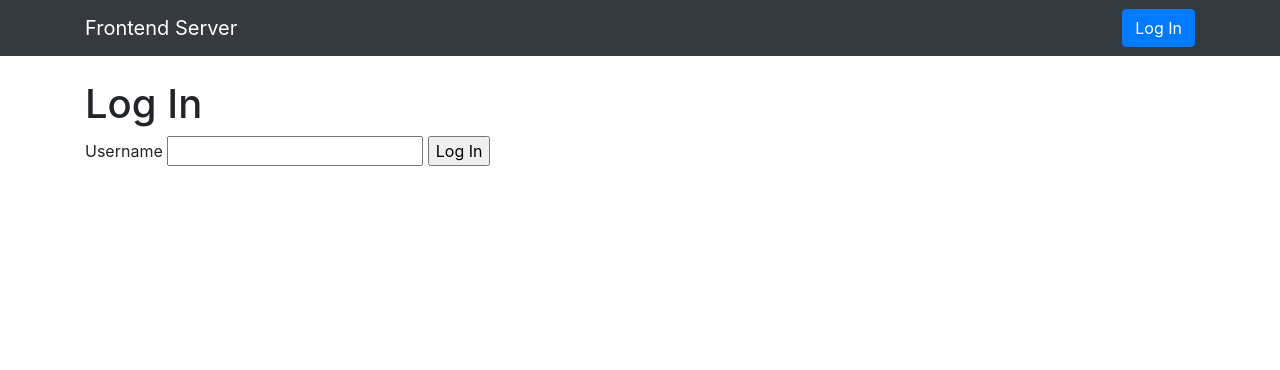
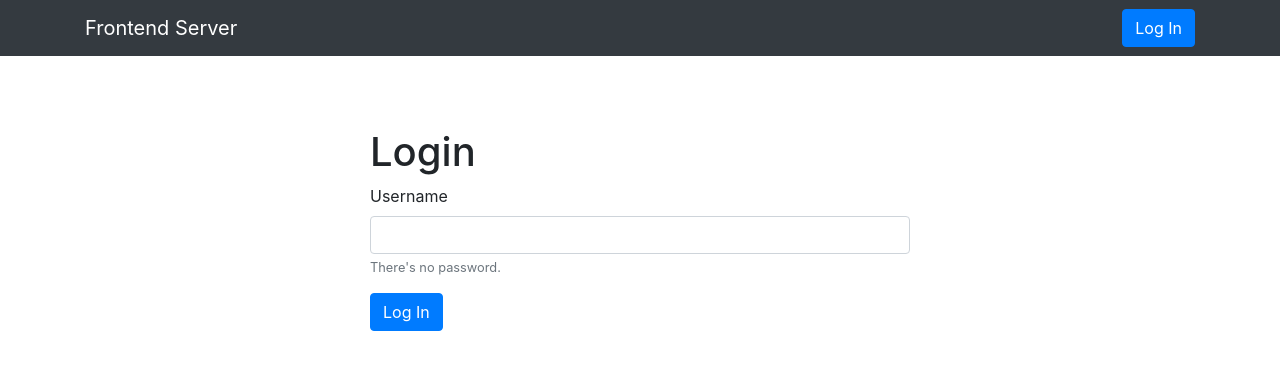
Before and after one commit to edu-gp/annotation_tool, a Flask app: page /auth/login in a window 1280 px wide. Shown: the top 370 px of the page. Run offline with Flask 2, Linux system fonts and the light colour scheme; some libraries are stand-ins or nearby versions.

Commit message:
cosmetics for the frontend server

```diff
--- a/frontend/templates/auth/login.html
+++ b/frontend/templates/auth/login.html
@@ -1,15 +1,24 @@
 {% extends 'base.html' %}
 
-{% block header %}
-  <h1>{% block title %}Log In{% endblock %}</h1>
-{% endblock %}
+{% block content %}
+  <br />
+  <br />
 
-{% block content %}
+  <div class="row">
+    <div class="col-6 mx-auto">
+
+      <h1>Login</h1>
       <form method="post">
+        <div class="form-group">
           <label for="username">Username</label>
-    <input name="username" id="username" required>
+          <input type="text" class="form-control" name="username" id="username" aria-describedby="username" required>
+          <small id="usernameHelp" class="form-text text-muted">There's no password.</small>
+        </div>
         <!-- <label for="password">Password</label>
         <input type="password" name="password" id="password" required> -->
-    <input type="submit" value="Log In">
+        <input class="btn btn-primary" type="submit" value="Log In">
       </form>
+
+    </div>
+  </div>
 {% endblock %}
```
Also changed, not shown: frontend/tasks.py (+5 -4 lines), frontend/templates/index.html (+10 -6 lines), frontend/templates/tasks/annotate.html (+27 -4 lines), frontend/templates/tasks/show.html (+6 -4 lines). Lines whose indentation alone changed are shown as unchanged.
